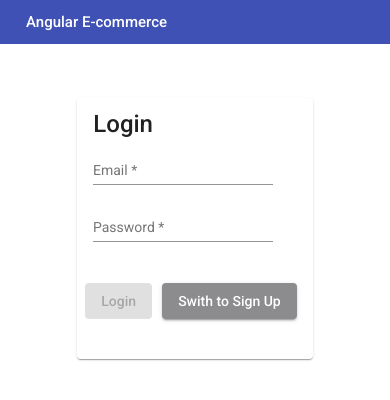
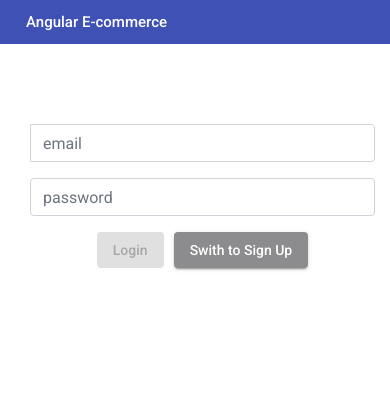
Before and after one commit to ayushm54/angular-commerce-online, an Angular app: page /auth in a window 390 px wide. Shown: the top 400 px of the page. Built offline with nearby package versions, Linux system fonts and the light colour scheme.

Commit message:
Adding firebase module

```diff
--- a/angular.json
+++ b/angular.json
@@ -26,6 +26,7 @@
             "styles": [
               "./node_modules/@angular/material/prebuilt-themes/indigo-pink.css",
               "node_modules/bootstrap/dist/css/bootstrap.css",
+              "node_modules/font-awesome/css/font-awesome.css",
               "src/styles.css"
             ],
             "scripts": []
@@ -91,6 +92,8 @@
             ],
             "styles": [
               "./node_modules/@angular/material/prebuilt-themes/indigo-pink.css",
+              "node_modules/bootstrap/dist/css/bootstrap.css",
+              "node_modules/font-awesome/css/font-awesome.css",
               "src/styles.css"
             ],
             "scripts": []
--- a/package.json
+++ b/package.json
@@ -16,6 +16,7 @@
     "@angular/common": "~10.0.3",
     "@angular/compiler": "~10.0.3",
     "@angular/core": "~10.0.3",
+    "@angular/fire": "^6.0.2",
     "@angular/flex-layout": "^10.0.0-beta.32",
     "@angular/forms": "~10.0.3",
     "@angular/material": "^10.1.2",
@@ -23,6 +24,8 @@
     "@angular/platform-browser-dynamic": "~10.0.3",
     "@angular/router": "~10.0.3",
     "bootstrap": "^4.5.2",
+    "firebase": "^7.18.0",
+    "font-awesome": "^4.7.0",
     "rxjs": "~6.5.5",
     "tslib": "^2.0.0",
     "zone.js": "~0.10.3"
--- a/src/app/authentication/authentication.component.css
+++ b/src/app/authentication/authentication.component.css
@@ -11,3 +11,16 @@
   width: 100%;
   justify-content: flex-end;
 }
+
+.loginDiv {
+  margin-top: 80px;
+  margin-left: 25%;
+}
+
+@media only screen and (max-width: 600px) {
+  .loginDiv {
+    margin-top: 80px;
+    margin-left: 0px;
+  }
+
+}
--- a/src/app/authentication/authentication.component.html
+++ b/src/app/authentication/authentication.component.html
@@ -1,35 +1,36 @@
-<div class="login-form-flex">
-  <mat-card>
-    <mat-card-title>
-      <p>{{ isLoginMode ? 'Login' : 'Signup' }}</p>
-    </mat-card-title>
+<div class="row loginDiv">
+  <div class="col-xs-12 col-md-6 col-md-offset-3">
       <form #authForm="ngForm" (ngSubmit)="onSubmit(authForm)">
-      <mat-card-content>
-        <mat-form-field>
-          <input matInput type="email" placeholder="Email" type="email" name='username' name="email" ngModel required
-            email>
-        </mat-form-field>
-        <br />
-        <mat-form-field>
-          <input type="password" matInput placeholder="Password" name='password' name="password" ngModel required
-            minlength="6" />
-        </mat-form-field>
-      </mat-card-content>
-      <mat-card-actions>
-        <div class="button-flex-container">
-
+          <div class="form-group input-group">
+            <span class="input-group-addon"><i class="glyphicon glyphicon-user"></i></span>
+              <!-- <span><i class="fa fa-user" aria-hidden="true"></i></span> -->
+              <input class="form-control" type="email" name='username' placeholder="email" name="email" ngModel
+                  required email />
+          </div>
+          <div class="form-group input-group">
+              <input class="form-control" type="password" name='password' placeholder="password" name="password"
+                  ngModel required minlength="6" />
+          </div>
+          <div class="form-group" style="text-align: center;">
               <button type="submit" mat-raised-button color="primary"
                   [disabled]="!authForm.valid">{{ isLoginMode? 'Login': 'Sign Up' }}</button>
               <button style="margin-left: 10px; background-color: #8c8c8e;
-                      color: white;" type="button" mat-raised-button color="secondary" (click)="onSwitchMode()">Swith
-            to
+                  color: white;" type="button" mat-raised-button color="secondary" (click)="onSwitchMode()">Swith to
                   {{ isLoginMode? 'Sign Up': 'Login'}}</button>
           </div>
-      </mat-card-actions>
+          <!-- <div style="text-align: center;">
+            <button mat-raised-button style="background-color: #8c8c8e;
+            color: white;" (click)="logInWithGoogle()">
+              <span><i class="fa fa-lg fa-google"></i></span>
+              <span style="margin-left: 8px;">Sign In With Google</span>
+            </button>
+          </div> -->
       </form>
-  </mat-card>
+      <div>
+          <app-loading-spinner *ngIf="isLoading"></app-loading-spinner>
       </div>
       <div class="alert alert-danger" *ngIf="errorMessage">
           <p>{{ errorMessage }}</p>
       </div>
-<app-loading-spinner *ngIf="isLoading"></app-loading-spinner>
+  </div>
+</div>
--- a/src/app/authentication/authentication.component.ts
+++ b/src/app/authentication/authentication.component.ts
@@ -56,4 +56,8 @@ export class AuthenticationComponent implements OnInit {
 
   }
 
+  // logInWithGoogle(): void{
+  //   this.authService.signInWithGoogle();
+  // }
+
 }
--- a/src/environments/environment.ts
+++ b/src/environments/environment.ts
@@ -4,7 +4,17 @@
 
 export const environment = {
   production: false,
-  fireBaseAPIKey: 'AIzaSyAwKQfgiN_Ta3XHKzxVoigJ-AHLMg5-730'
+  fireBaseAPIKey: 'AIzaSyAwKQfgiN_Ta3XHKzxVoigJ-AHLMg5-730',
+  firebaseConfig: {
+    apiKey: 'AIzaSyAwKQfgiN_Ta3XHKzxVoigJ-AHLMg5-730',
+    authDomain: 'angular-commerce-online.firebaseapp.com',
+    databaseURL: 'https://angular-commerce-online.firebaseio.com',
+    projectId: 'angular-commerce-online',
+    storageBucket: 'angular-commerce-online.appspot.com',
+    messagingSenderId: '227129160690',
+    appId: '1:227129160690:web:6e5fbc58f49d16a2f8f16b',
+    measurementId: 'G-4CXB3XE9KW'
+  }
 };
 
 /*
```
Also changed, not shown: src/environments/environment.prod.ts (+11 -1 lines), 1 other file (tests, documents, lock files or other folders). Lines whose indentation alone changed are shown as unchanged.
